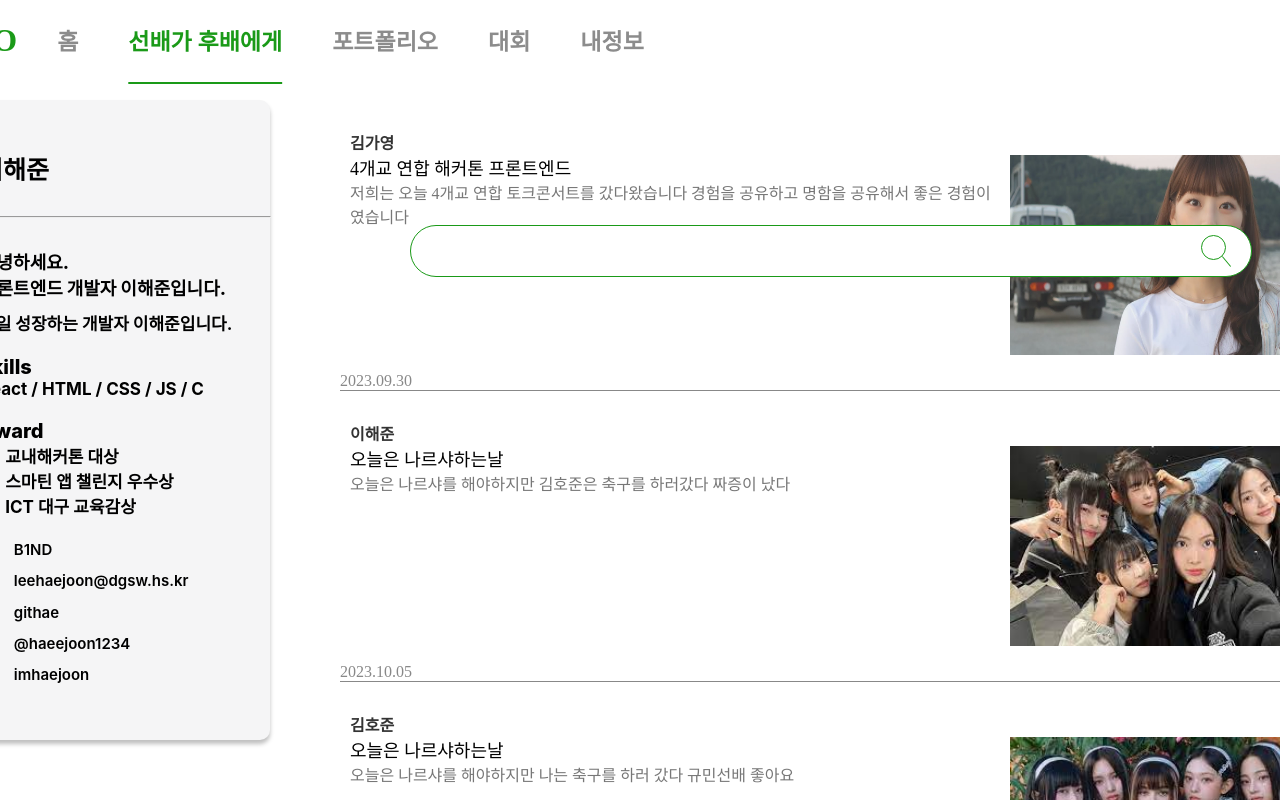
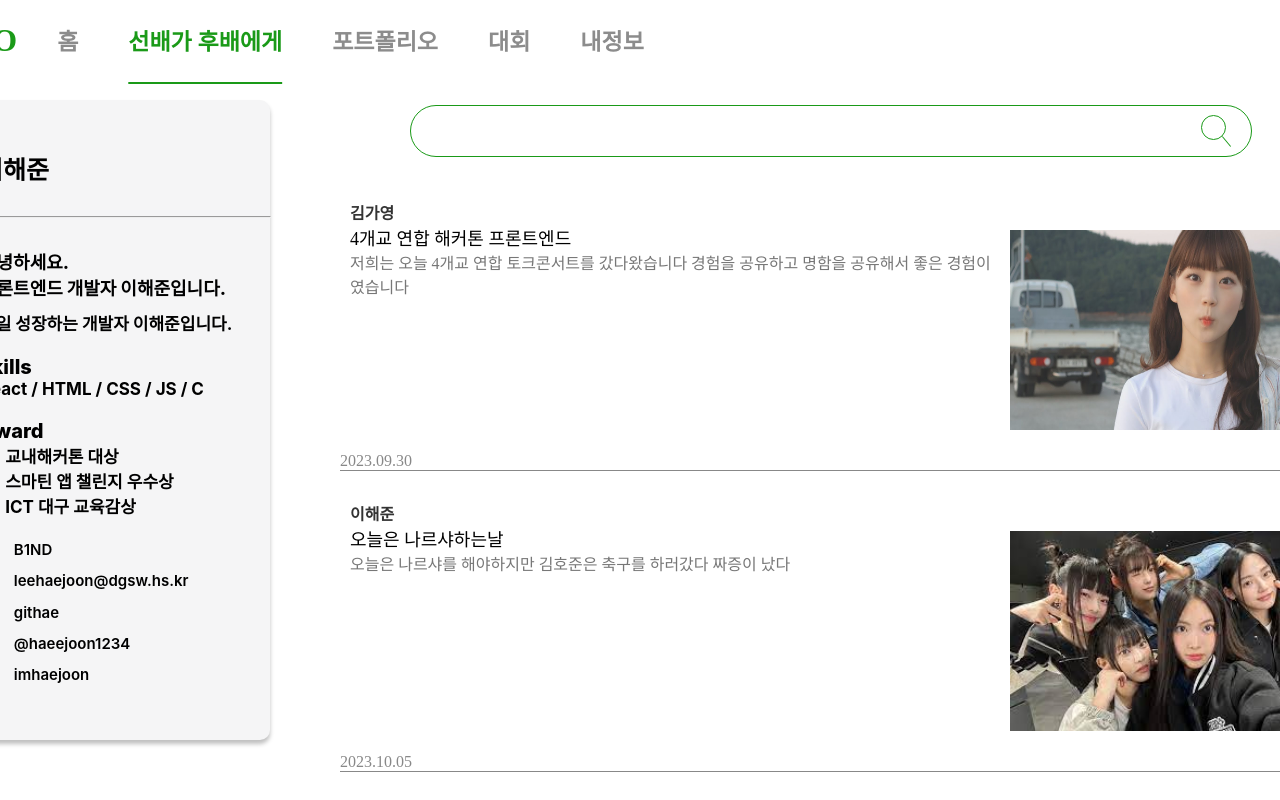
Before and after one commit to Sopo2023/SOPO_FRONTLAST, a React (Create React App) app in the folder SOPOLAST/: page /Mentor-Mentee in a window 1280 px wide. Shown: the top 800 px of the page. Built offline with nearby package versions, Linux system fonts and the light colour scheme.

Commit message:
fix :: 검색바 밑 게시물공간 수정
검색바 밑 게시물공간수정

```diff
--- a/SOPOLAST/src/Components/Updown/updown.css
+++ b/SOPOLAST/src/Components/Updown/updown.css
@@ -9,7 +9,7 @@
 
   .search1{
     position: absolute;
-    top: 15%;
+    top: 7%;
     left: 500px;
     width: 840px;
     height: 50px;
@@ -66,10 +66,9 @@
     padding: 10px;
     margin-bottom: 20px;
     margin-left: 430px;
-    margin-top: 10px;
     background-color: #fff;
     width: 1000px;
-    height: 250px;
+    /* Remove height property to allow content to expand and scroll */
     z-index: 1;
   }
 
@@ -94,7 +93,6 @@
     left: 0;
   }
 
-
   .post_img{
     width: 300px;
     height: 200px;
@@ -103,10 +101,12 @@
     right: 50px;
     transform: translate(0, -50%);
     }
-  .post-container{
-    position: relative;
-    top: 110px;
-  }
+    .post-container {
+      position: relative;
+      margin-top: 190px;
+      overflow-y: auto; /* Enable vertical scrolling if content overflows */
+      max-height: calc(100% - 190px); /* Set a maximum height to contain the scrolling */
+    }
   .post_border{
     width: 650px;
     height: 260px;
```
